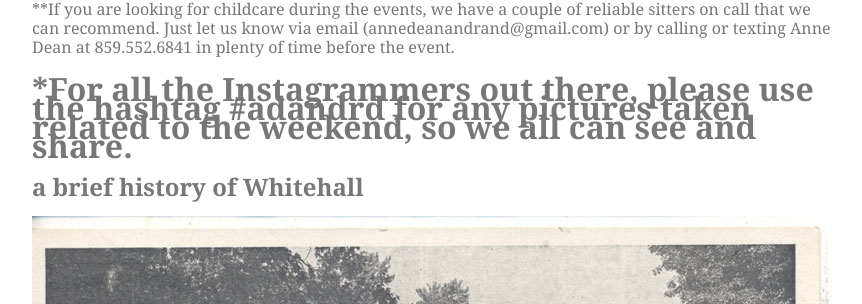
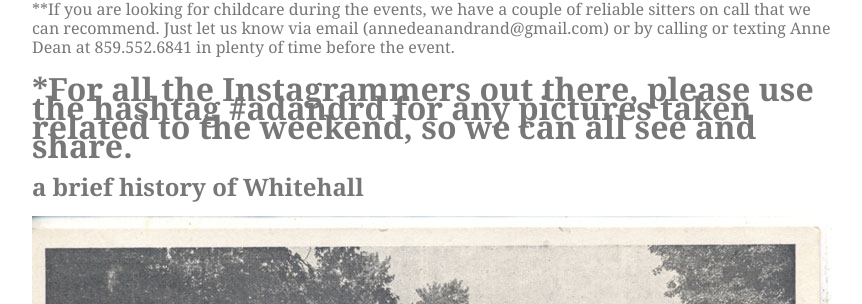
Before and after one commit to nikolaiwarner/annedeanandrand.com, a Jekyll site: the page built from weekend.md, in a window 1280 px wide and 900 px high, scrolled down 1017 px. Shown: the part 193-497 px from the top of the window, without its empty margins (208-1070 px from the left). Built offline with Jekyll 4.4.1, drawn with Linux system fonts in a browser that asks for light colours.

```diff
--- a/weekend.md
+++ b/weekend.md
@@ -20,7 +20,7 @@ The adults-only (with the exception of family members) ceremony and reception wi
 **If you are looking for childcare during the events, we have a couple of reliable sitters on call that we can recommend. Just let us know via email (annedeanandrand@gmail.com) or by calling or texting Anne Dean at 859.552.6841 in plenty of time before the event.
 
 
-#*For all the Instagrammers out there, please use the hashtag  #adandrd for any pictures taken related to the weekend, so we all can see and share.
+#*For all the Instagrammers out there, please use the hashtag  #adandrd for any pictures taken related to the weekend, so we can all see and share.
 
 ## a brief history of Whitehall
 
```
